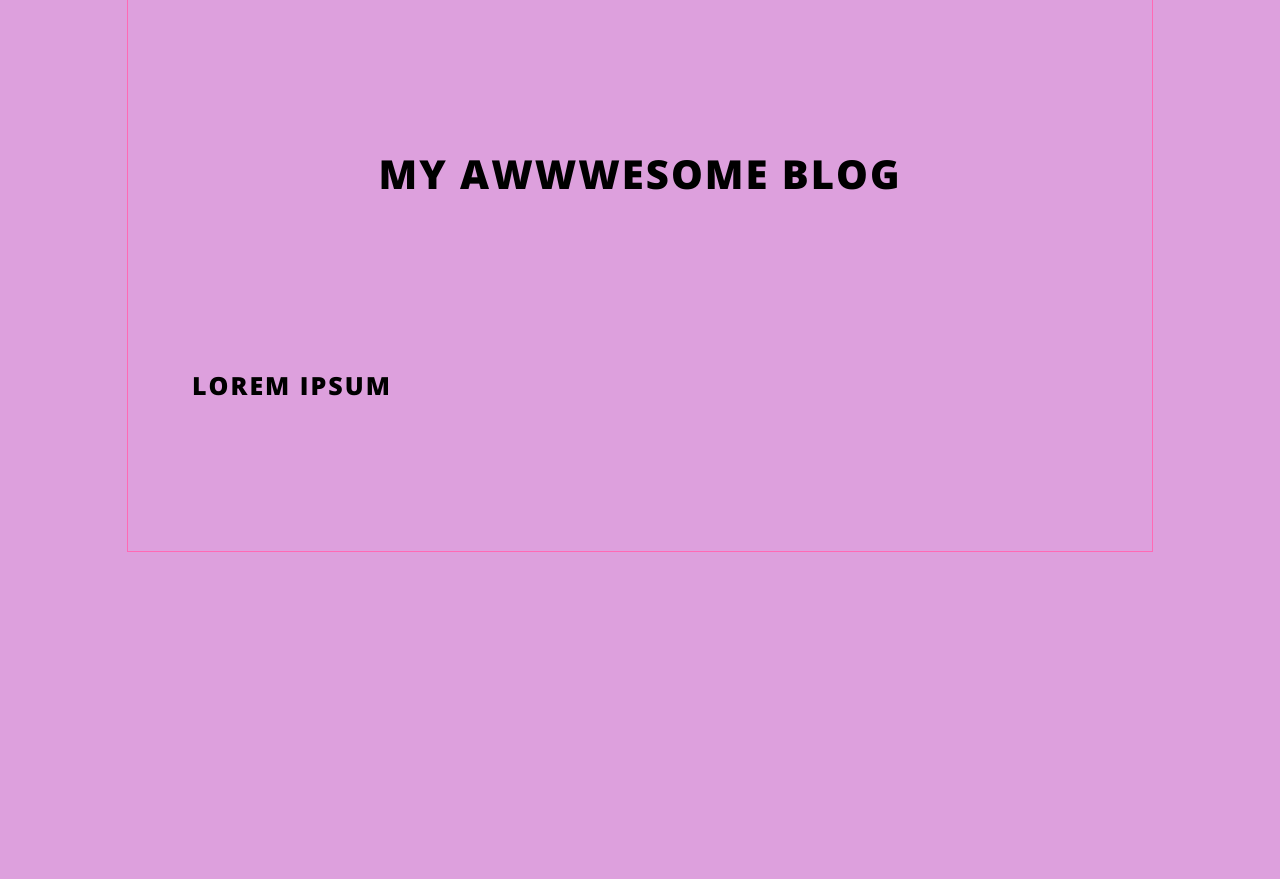
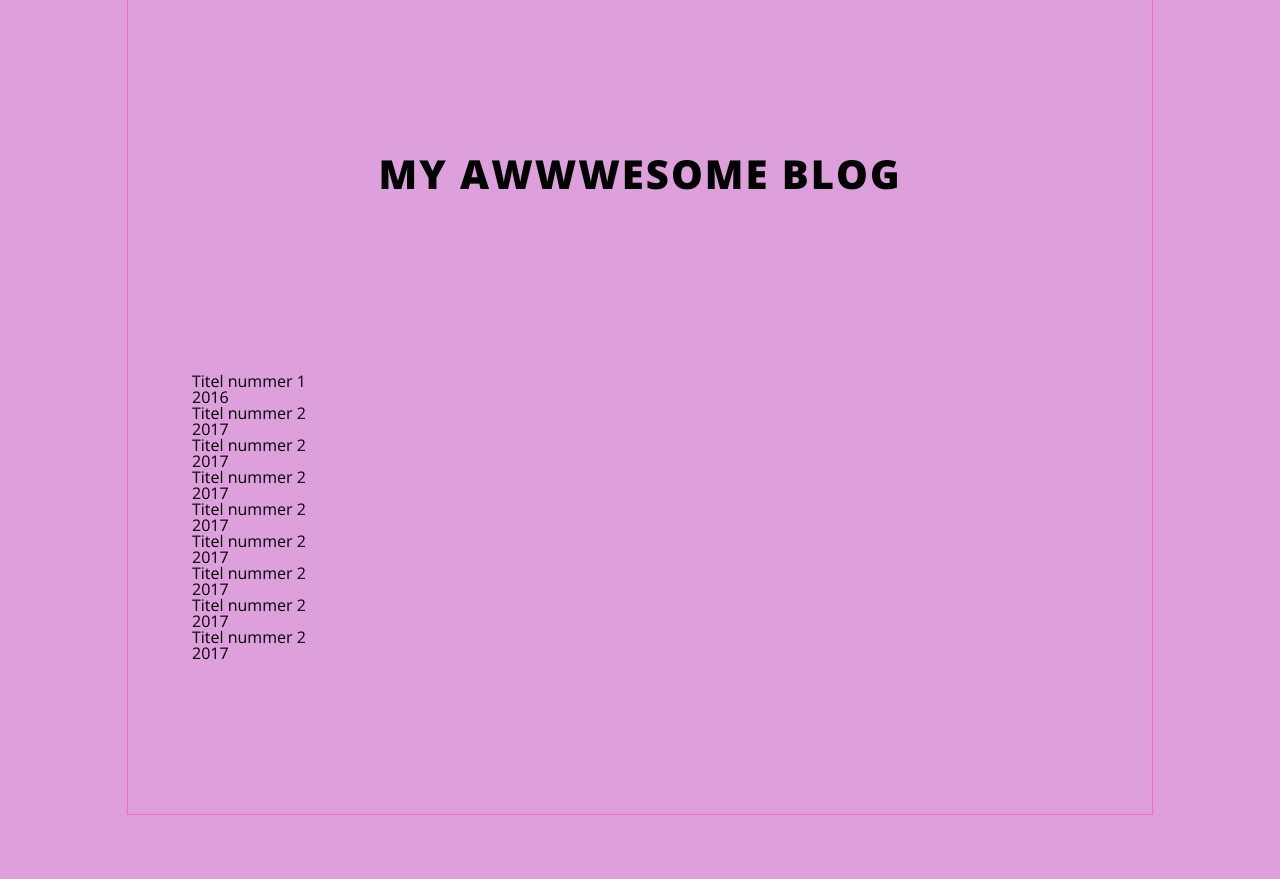
Before and after one commit to besv16/GoodNews, a PHP site: page /content.php in a window 1280 px wide. Shown: the part 65-944 px from the top of the page. Before the commit the page ends 617 px from the top, so only its background shows below. Run offline with PHP 8.4, Linux system fonts and the light colour scheme.

Commit message:
Created an array...

```diff
--- a/content.php
+++ b/content.php
@@ -2,6 +2,25 @@
 
 require __DIR__.'/header.php';
 
+$posts = [
+  ['title' => 'Titel nummer 1', 'year' => 2016],
+  ['title' => 'Titel nummer 2', 'year' => 2017],
+  ['title' => 'Titel nummer 2', 'year' => 2017],
+  ['title' => 'Titel nummer 2', 'year' => 2017],
+  ['title' => 'Titel nummer 2', 'year' => 2017],
+  ['title' => 'Titel nummer 2', 'year' => 2017],
+  ['title' => 'Titel nummer 2', 'year' => 2017],
+  ['title' => 'Titel nummer 2', 'year' => 2017],
+  ['title' => 'Titel nummer 2', 'year' => 2017],
+];
 
+foreach ($posts as $post) {
+  ?>
+
+  <div id="title"><?php echo $post['title'];?></div>
+  <div id="year"><?php echo $post['year'];?></div>
+
+  <?php
+}
 
 require __DIR__.'/footer.php';
--- a/header.php
+++ b/header.php
@@ -14,4 +14,3 @@
       <h1 id="heading-title">My awwwesome blog</h1>
     </div>
     <article class="post">
-      <h2 id="post-title">Lorem Ipsum</h2>
```
